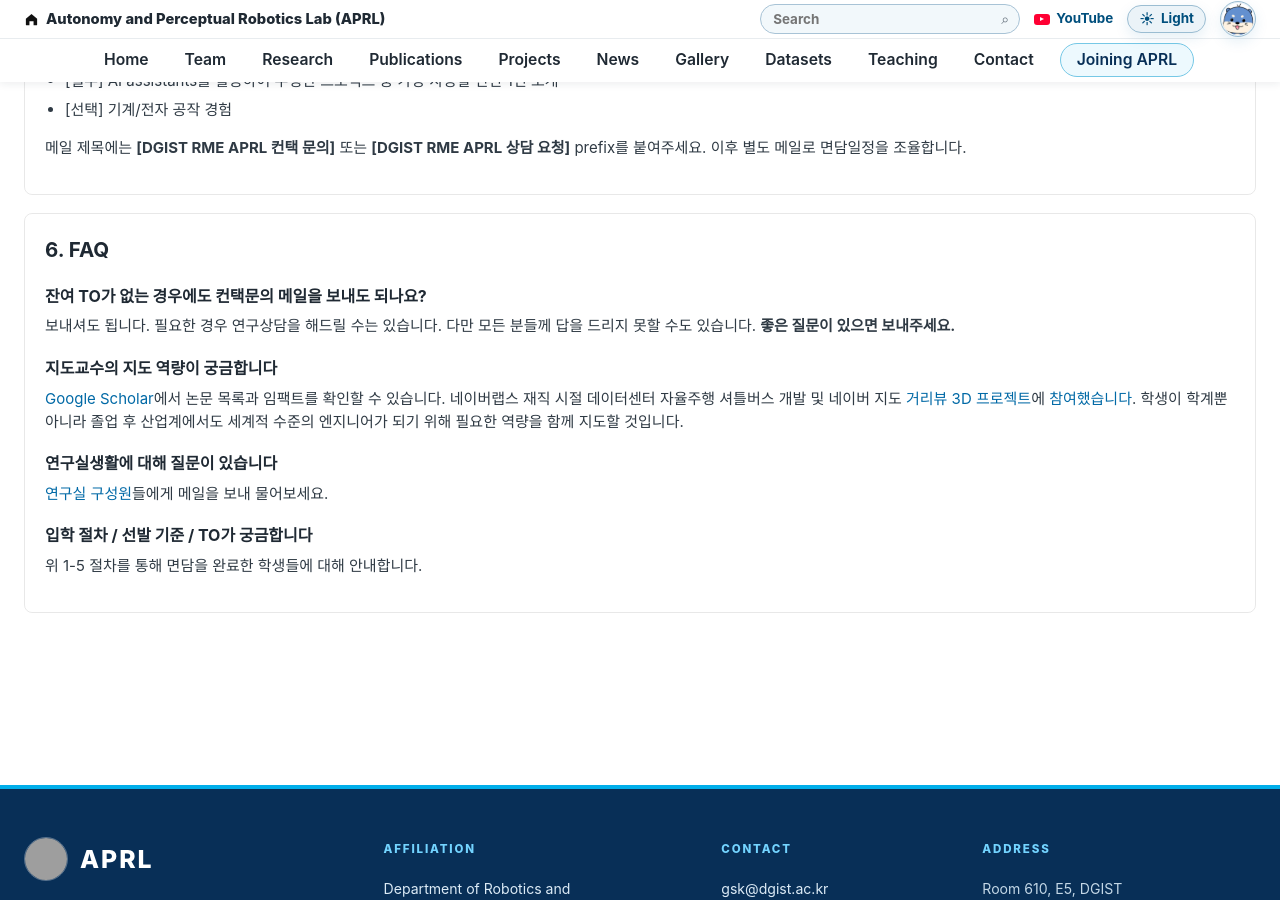
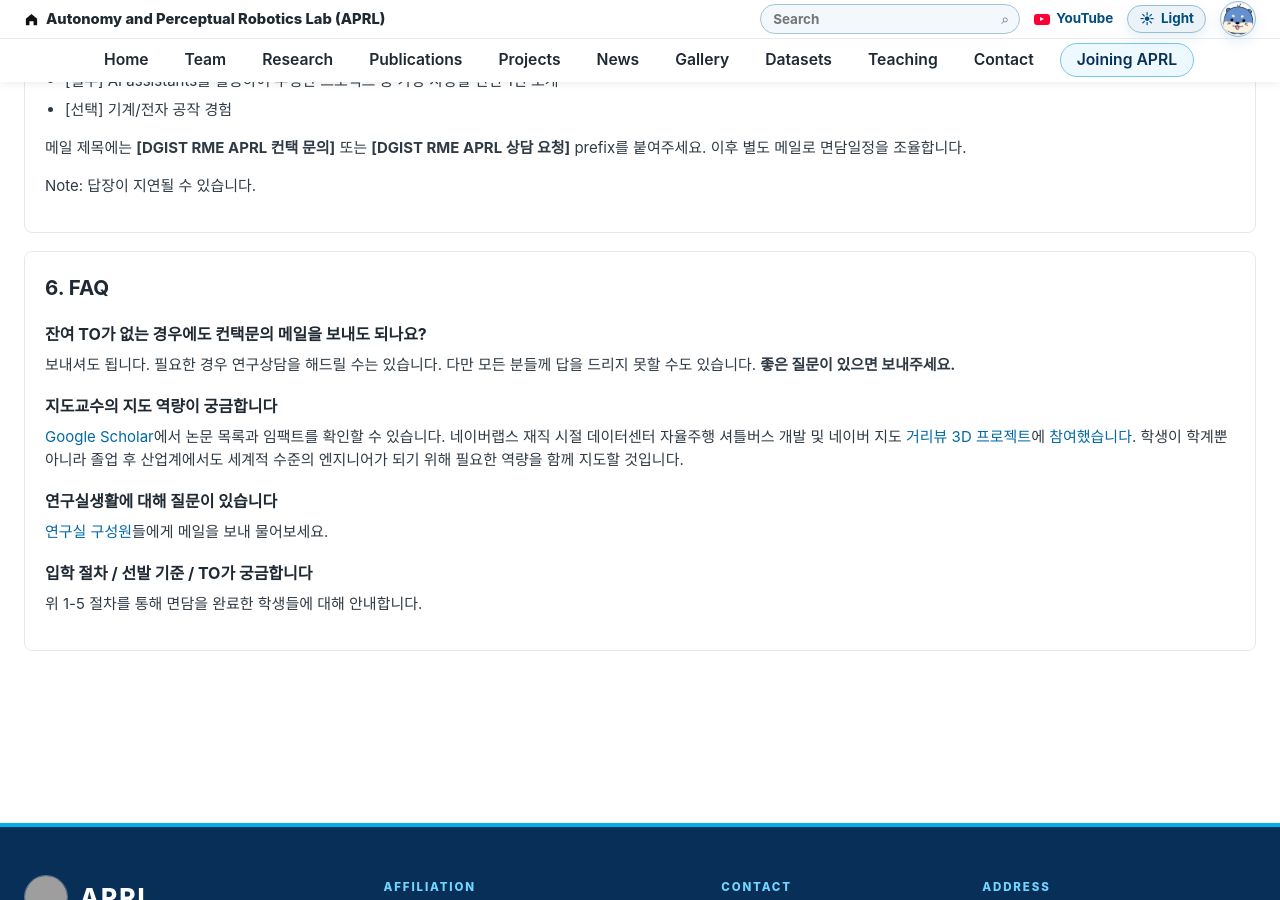
Before and after one commit to team-aprl/team-aprl.github.io, a Jekyll site: the page built from joining-aprl.html, in a window 1280 px wide and 900 px high, scrolled down 3241 px. Built offline with Jekyll 4.4.1, drawn with Linux system fonts in a browser that asks for light colours; grey boxes are pictures that could not be loaded.

Commit message:
Add response delay note to joining guide

```diff
--- a/joining-aprl.html
+++ b/joining-aprl.html
@@ -105,6 +105,7 @@ lang: "ko"
             <li>[선택] 기계/전자 공작 경험</li>
           </ul>
           <p>메일 제목에는 <strong>[DGIST RME APRL 컨택 문의]</strong> 또는 <strong>[DGIST RME APRL 상담 요청]</strong> prefix를 붙여주세요. 이후 별도 메일로 면담일정을 조율합니다.</p>
+          <p>Note: 답장이 지연될 수 있습니다.</p>
         </section>
 
         <section class="joining-card">
@@ -202,6 +203,7 @@ lang: "ko"
             <li>[Optional] Mechanical or electrical hands-on experience</li>
           </ul>
           <p>Use the prefix <strong>[DGIST RME APRL Contact Inquiry]</strong> or <strong>[DGIST RME APRL Counseling Request]</strong> in the email subject. Interview scheduling will be coordinated by email afterward.</p>
+          <p>Note: Replies may be delayed.</p>
         </section>
 
         <section class="joining-card">
```
